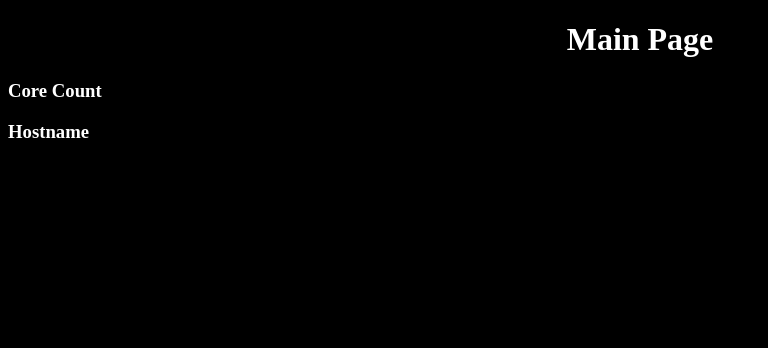
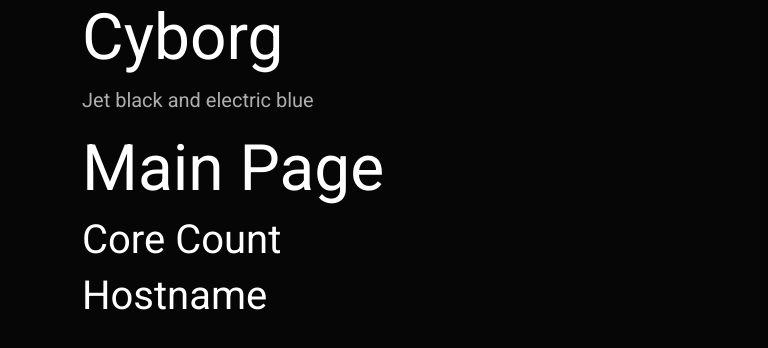
Before and after one commit to PhilipWright96/SystemReporter, a website with bundled scripts: page index.html in a window 1280 px wide. Shown: the whole page, without its empty margins (0-768 px from the left). Built offline with nearby package versions, Linux system fonts and the light colour scheme.

Commit message:
Use bootswatch

```diff
--- a/index.html
+++ b/index.html
@@ -4,11 +4,27 @@
     <meta charset="UTF-8" />
     <meta http-equiv="X-UA-Compatible" content="IE=edge" />
     <meta name="viewport" context="width=device-width, initial-scale=1.0" />
-    <link rel="stylesheet" href="index.css" />
+    <link
+      rel="stylesheet"
+      href="https://bootswatch.com/5/cyborg/bootstrap.min.css"
+    />
     <title>System Reporter</title>
   </head>
   <body>
-    <h1 class="center">Main Page</h1>
+
+    <div class="container">
+      <div class="page-header" id="banner">
+        <div class="row">
+          <div class="col-lg-8 col-md-7 col-sm-6">
+            <h1>Cyborg</h1>
+            <p class="lead">Jet black and electric blue</p>
+          </div>
+          <div class="col-lg-4 col-md-5 col-sm-6">
+          </div>
+        </div>
+      </div>
+
+    <h1 text-align="center">Main Page</h1>
     <h3 id="cores">Core Count</h3>
     <h3 id="hostname">Hostname</h3>
     <script src="dist/renderer/main.js" defer></script>
```
